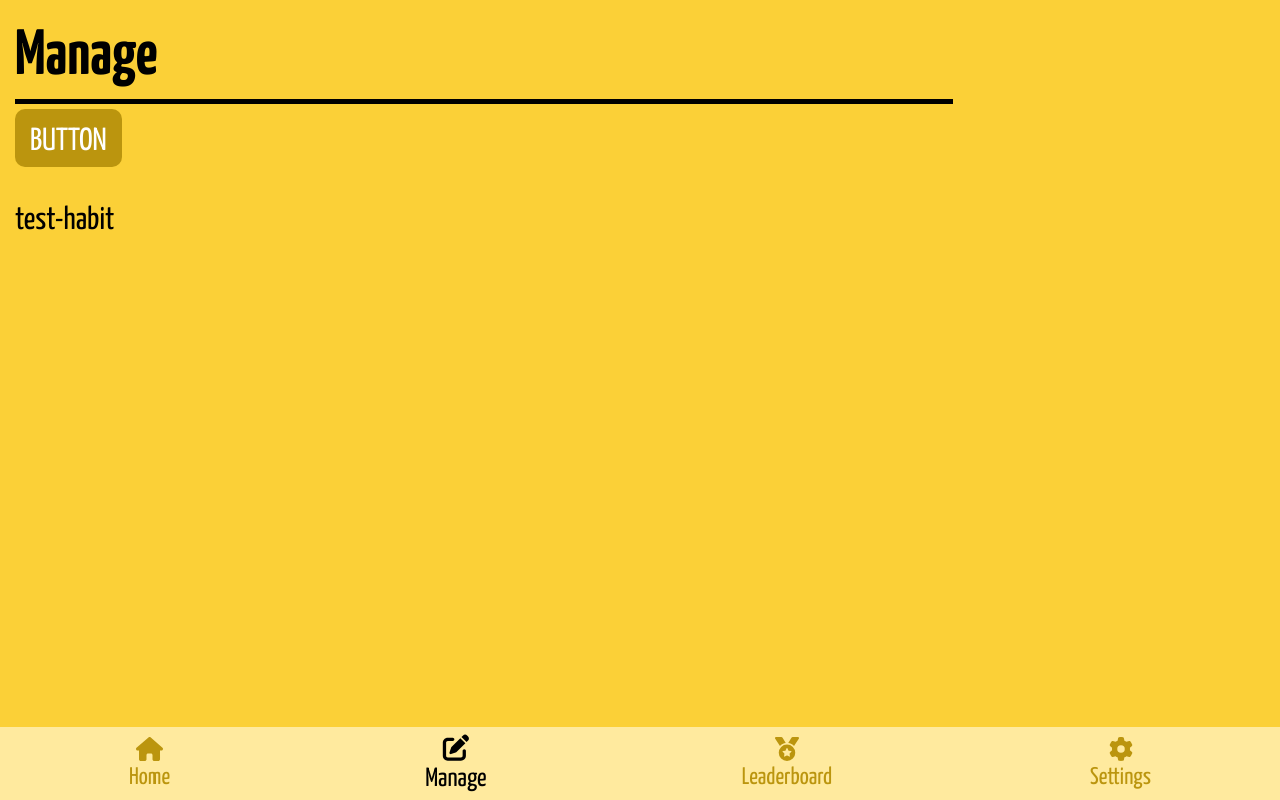
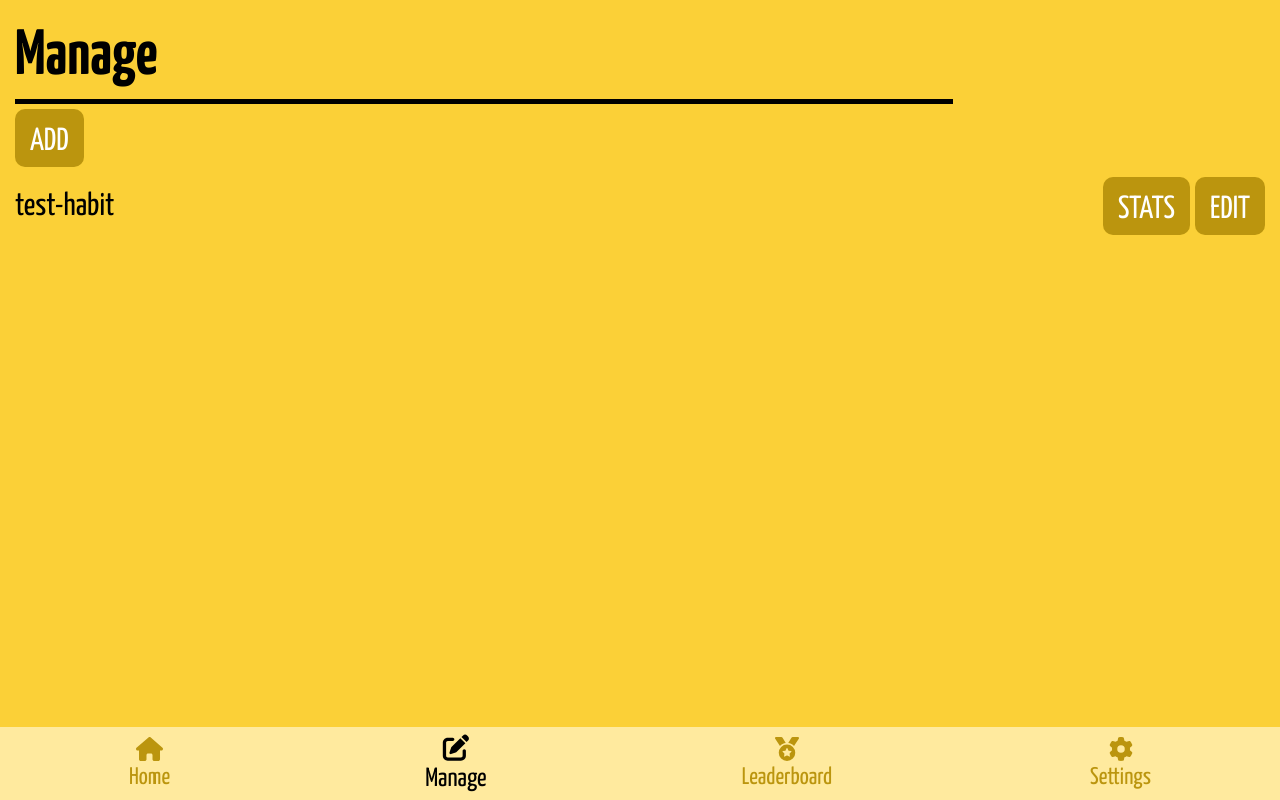
Before and after one commit to Banakin/HapticPrototype, a React (Vite) app: page /manage in a window 1280 px wide. Built offline with nearby package versions, Linux system fonts and the light colour scheme.

Commit message:
list items

```diff
--- /dev/null
+++ b/src/components/list-item.tsx
@@ -0,0 +1,19 @@
+import '@/styles/list-item.scss';
+
+type ListItemProps = {
+    label: string;
+    children?: React.ReactNode;
+};
+
+function ListItem(props: ListItemProps) {
+    const { label, children } = props;
+
+    return (
+        <div className="listitem">
+            <p className="listitemlabel">{label}</p>
+            <div className="listitemcontent">{children}</div>
+        </div>
+    );
+}
+
+export default ListItem;
--- a/src/routes/ManageTasks.tsx
+++ b/src/routes/ManageTasks.tsx
@@ -1,5 +1,6 @@
 import { HabitContext } from '@/HabitContext';
 import Button from '@/components/button';
+import ListItem from '@/components/list-item';
 import Title from '@/components/title';
 import { nanoid } from 'nanoid';
 import { useContext } from 'react';
@@ -10,9 +11,15 @@ function ManageTasks() {
     return (
         <>
             <Title>Manage</Title>
-            <Button to={'/edit/' + nanoid(5)}>Button</Button>
+            <Button to={'/edit/' + nanoid(5)}>Add</Button>
+
             {Array.from(habits.keys()).map((key) => {
-                return <p key={key}>{key}</p>;
+                return (
+                    <ListItem key={key} label={key}>
+                        <Button to={'/stats/' + key}>Stats</Button>
+                        <Button to={'/edit/' + key}>Edit</Button>
+                    </ListItem>
+                );
             })}
         </>
     );
--- /dev/null
+++ b/src/styles/list-item.scss
@@ -0,0 +1,18 @@
+.listitem {
+    display: flex;
+    flex-direction: row;
+    align-items: center;
+
+    .listitemlabel {
+        // width: min-content;
+        padding: 0;
+        margin: 0;
+    }
+
+    .listitemcontent {
+        display: flex;
+        flex-direction: row;
+        margin-left: auto;
+        gap: 5px;
+    }
+}
```
